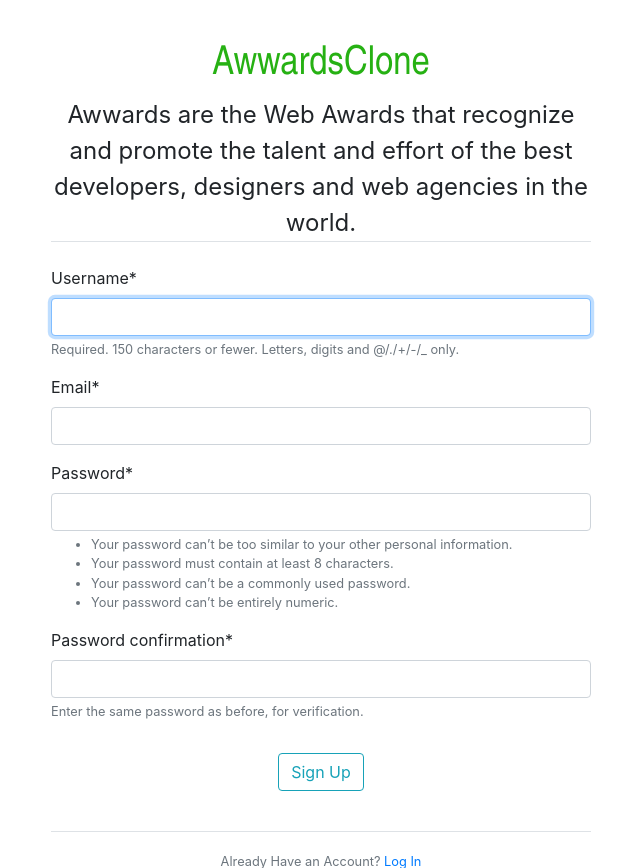
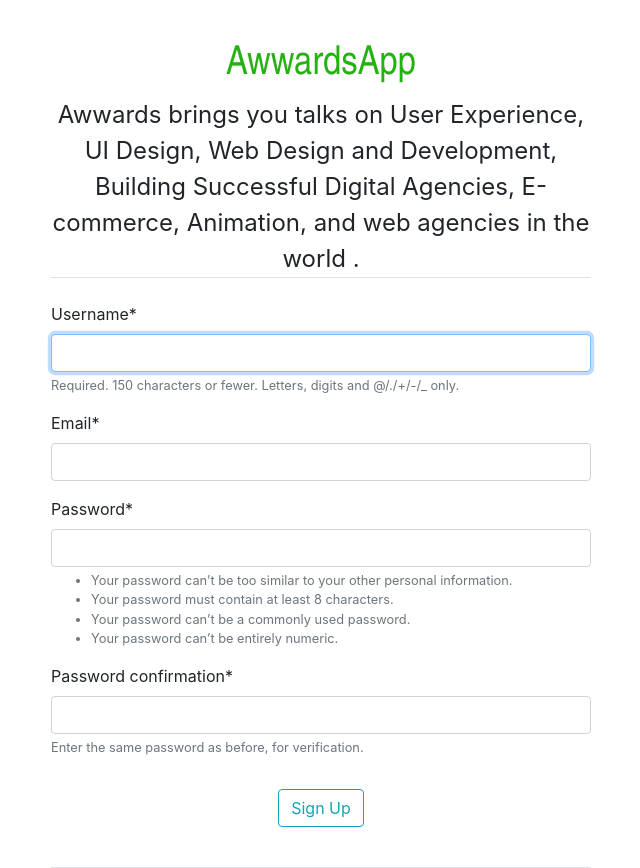
Before and after one commit to Robertokello11/awwardsapp, a Django app: page /register/ in a window 1280 px wide. Shown: the part 56-924 px from the top of the page, without its empty margins (319-959 px from the left). Run offline with Django 3.2, Linux system fonts and the light colour scheme; some libraries are stand-ins or nearby versions.

Commit message:
add changes to heroku

```diff
--- a/awwardsapp/templates/users/login.html
+++ b/awwardsapp/templates/users/login.html
@@ -6,7 +6,7 @@
     <div class="row">
         <div class="col-md-4"></div>
         <div class="col-md-4">
-            <h1 class="text-center border-bottom mb-4">AwwardsClone</h1>
+            <h1 class="text-center border-bottom mb-4">AwwardsApp</h1>
             <form method="POST">
             {% csrf_token %}
             <fieldset class="form-group">
--- a/awwardsapp/templates/users/register.html
+++ b/awwardsapp/templates/users/register.html
@@ -6,11 +6,12 @@
     <div class="row">
         <div class="col-md-3"></div>
         <div class="col-md-6">
-            <h1 class="text-center">AwwardsClone</h1>
+            <h1 class="text-center">AwwardsApp</h1>
                 <form method="POST">
                 {% csrf_token %}
                 <fieldset class="form-group">
-                <legend class="border-bottom mb-4 text-center">Awwards are the Web Awards that recognize and promote the talent and effort of the best developers, designers and web agencies in the world.</legend>
+                <legend class="border-bottom mb-4 text-center">Awwards brings you talks on User Experience, UI Design, Web Design and Development, Building Successful Digital Agencies, E-commerce, Animation, and web agencies in the world
+                    .</legend>
                     {{ form|crispy }}
                 </fieldset>
                 <div class="form-group text-center">
```
